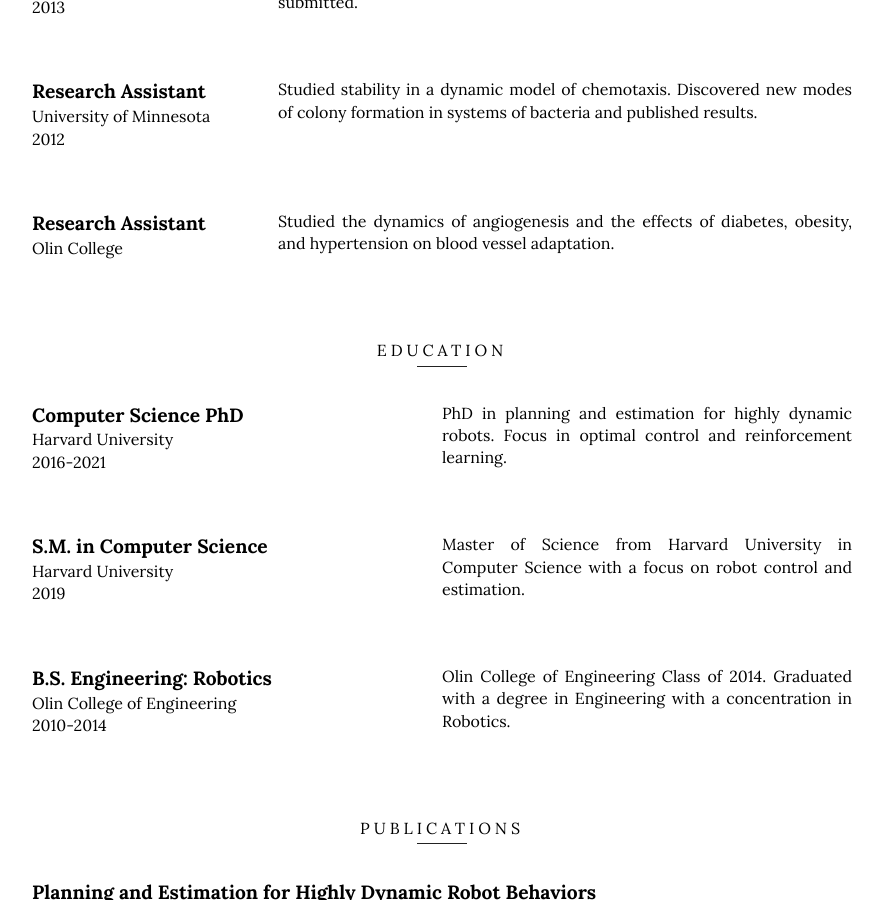
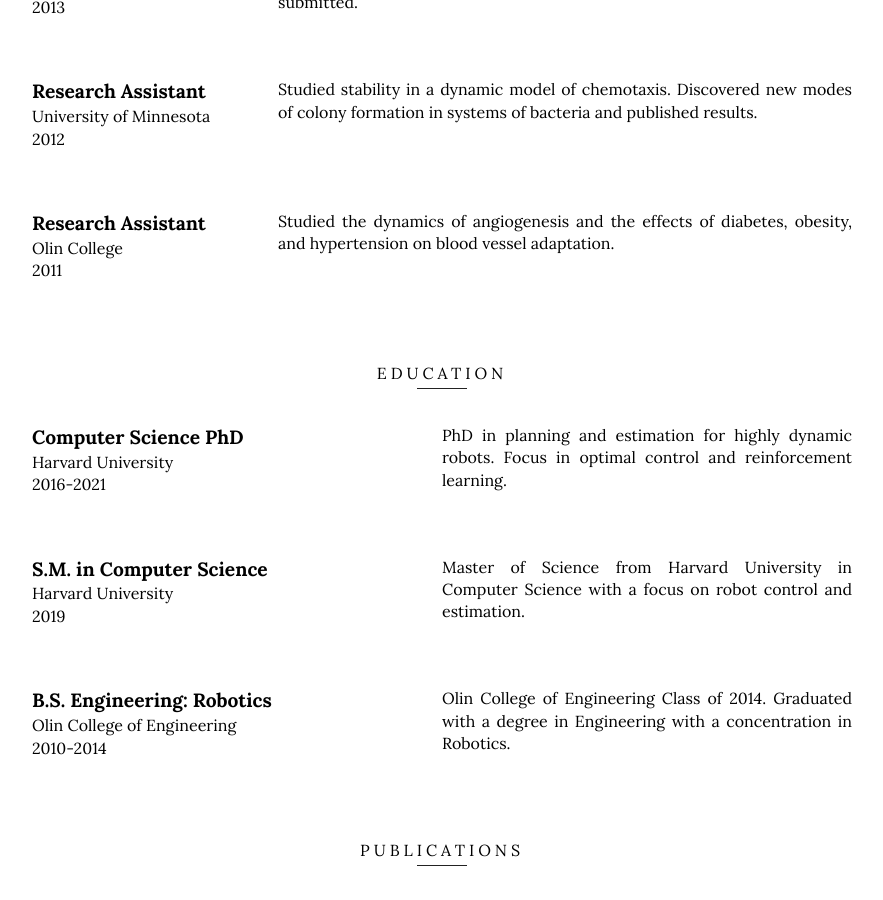
Before and after one commit to pvarin/pvarin.github.io, a Jekyll site: the page built from index.html, in a window 1280 px wide and 900 px high, scrolled down 1499 px. Shown: the whole window, without its empty margins (198-1081 px from the left). Built offline with Jekyll 4.4.1, drawn with Linux system fonts in a browser that asks for light colours.

Commit message:
Add year to Olin angiogenesis research.

```diff
--- a/_data/jobs.yml
+++ b/_data/jobs.yml
@@ -36,3 +36,4 @@
 - title: Research Assistant
   company: Olin College
   description: Studied the dynamics of angiogenesis and the effects of diabetes, obesity, and hypertension on blood vessel adaptation.
+  period: 2011
```
